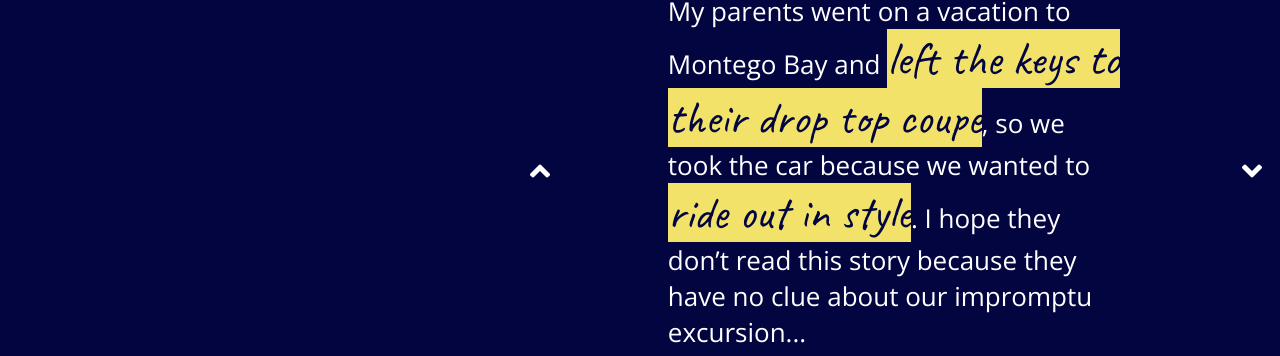
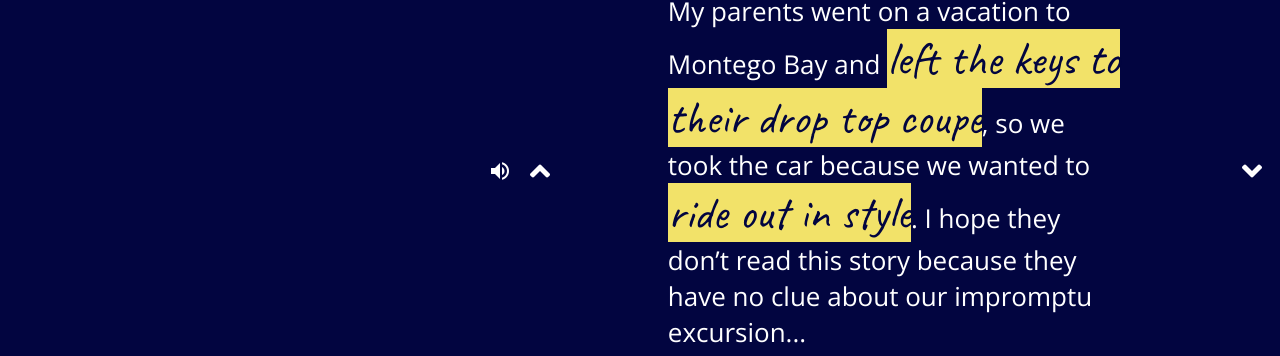
Before and after one commit to ryane1/GC-Final-Project, an Angular app: page /joy in a window 1280 px wide. Shown: the part 1029-1385 px from the top of the page. Built offline with nearby package versions, Linux system fonts and the light colour scheme.

Commit message:
updated joy sounds

```diff
--- a/src/app/story/joy-surprise/joy-surprise.component.html
+++ b/src/app/story/joy-surprise/joy-surprise.component.html
@@ -22,8 +22,8 @@
       src="../../../assets/animations/joy/car.gif"
       alt="car driving"
       class="img-tall"
-      (click)="audioPart2()"
     />
+    <i class="material-icons" (click)="audioPart2()">volume_up</i>
     <section class="content">
       <i (click)="scroll(part_1)" class="fas fa-angle-left fa-2x"></i>
       <p data-aos="fade-left" data-aos-duration="3000" data-aos-delay="200">
@@ -42,8 +42,8 @@
       src="../../../assets/animations/joy/dog.gif"
       alt="dog barking"
       class="img-tall"
-      (click)="audioPart3()"
     />
+    <i class="material-icons" (click)="audioPart3()">volume_up</i>
     <section class="content">
       <i (click)="scroll(part_2)" class="fas fa-angle-left fa-2x"></i>
       <p data-aos="fade-left" data-aos-duration="3000" data-aos-delay="200">
@@ -85,8 +85,8 @@
       src="../../../assets/animations/joy/yoga.gif"
       alt="yoga pose"
       class="img-wide"
-      (click)="audioPart5()"
     />
+    <i class="material-icons" (click)="audioPart5()">volume_up</i>
     <section class="content">
       <i (click)="scroll(part_4)" class="fas fa-angle-left fa-2x"></i>
       <p data-aos="fade-left" data-aos-duration="3000" data-aos-delay="200">
@@ -145,8 +145,8 @@
       src="../../../assets/animations/joy/camera.gif"
       alt="camera clicking"
       class="img-tall"
-      (click)="audioPart8()"
     />
+    <i class="material-icons" (click)="audioPart8()">volume_up</i>
     <section class="content">
       <i (click)="scroll(part_7)" class="fas fa-angle-left fa-2x"></i>
       <p data-aos="fade-left" data-aos-duration="3000" data-aos-delay="200">
@@ -167,8 +167,8 @@
       src="../../../assets/animations/joy/phone.gif"
       alt="cell phone ringing"
       class="img-tall"
-      (click)="audioPart9()"
     />
+    <i class="material-icons" (click)="audioPart9()">volume_up</i>
     <section class="content">
       <i (click)="scroll(part_8)" class="fas fa-angle-left fa-2x"></i>
       <p data-aos="fade-left" data-aos-duration="3000" data-aos-delay="200">
--- a/src/index.html
+++ b/src/index.html
@@ -9,6 +9,8 @@
   <link rel="icon" type="image/x-icon" href="favicon.ico">
   <link href="https://fonts.googleapis.com/css?family=Crimson+Text|Open+Sans|Teko|Caveat&display=swap" rel="stylesheet">
   <link rel="stylesheet" href="https://cdnjs.cloudflare.com/ajax/libs/font-awesome/4.7.0/css/font-awesome.min.css">
+
+  <link href="https://fonts.googleapis.com/icon?family=Material+Icons"rel="stylesheet">
 </head>
 <body>
   <app-root></app-root>
```
